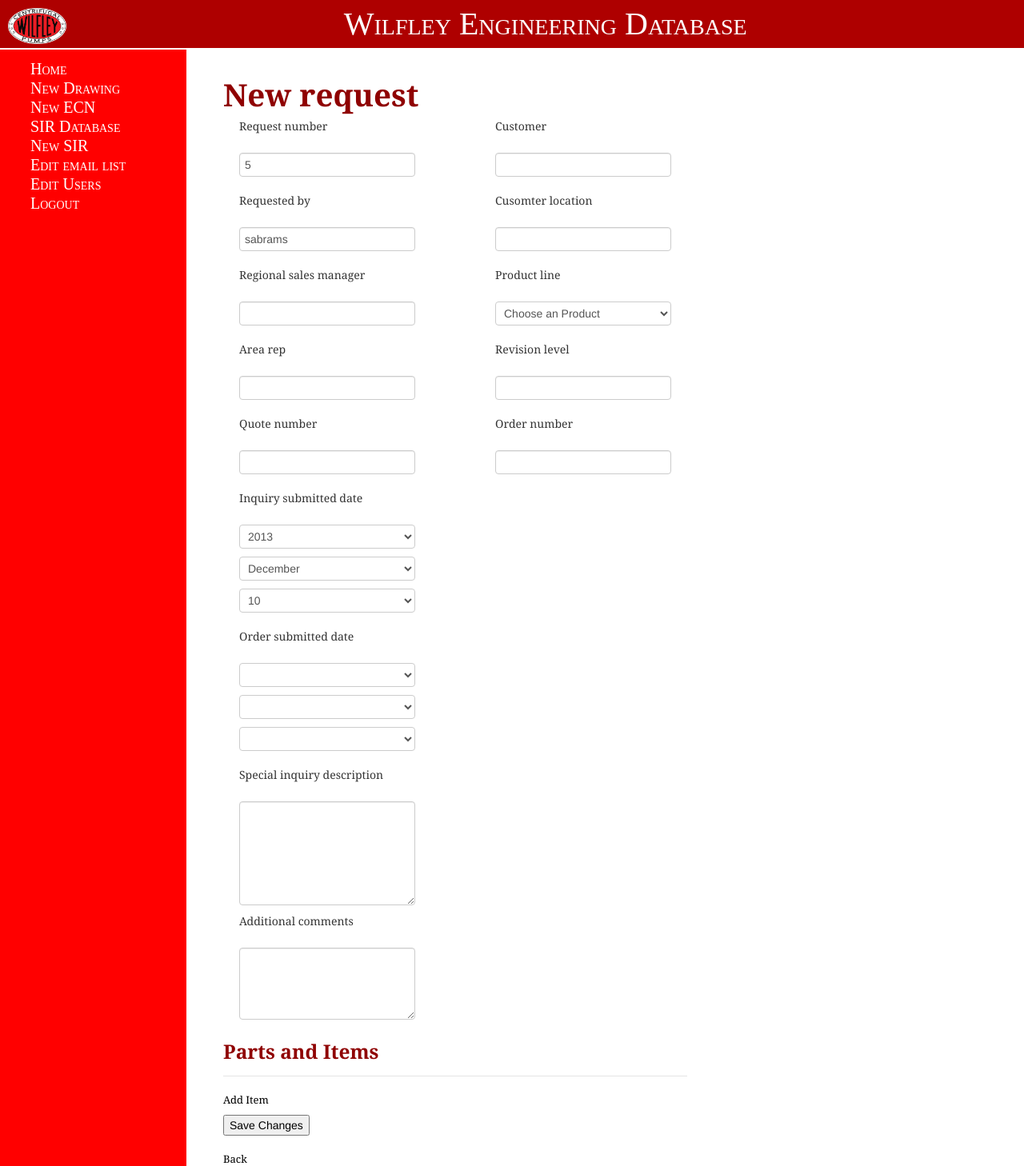
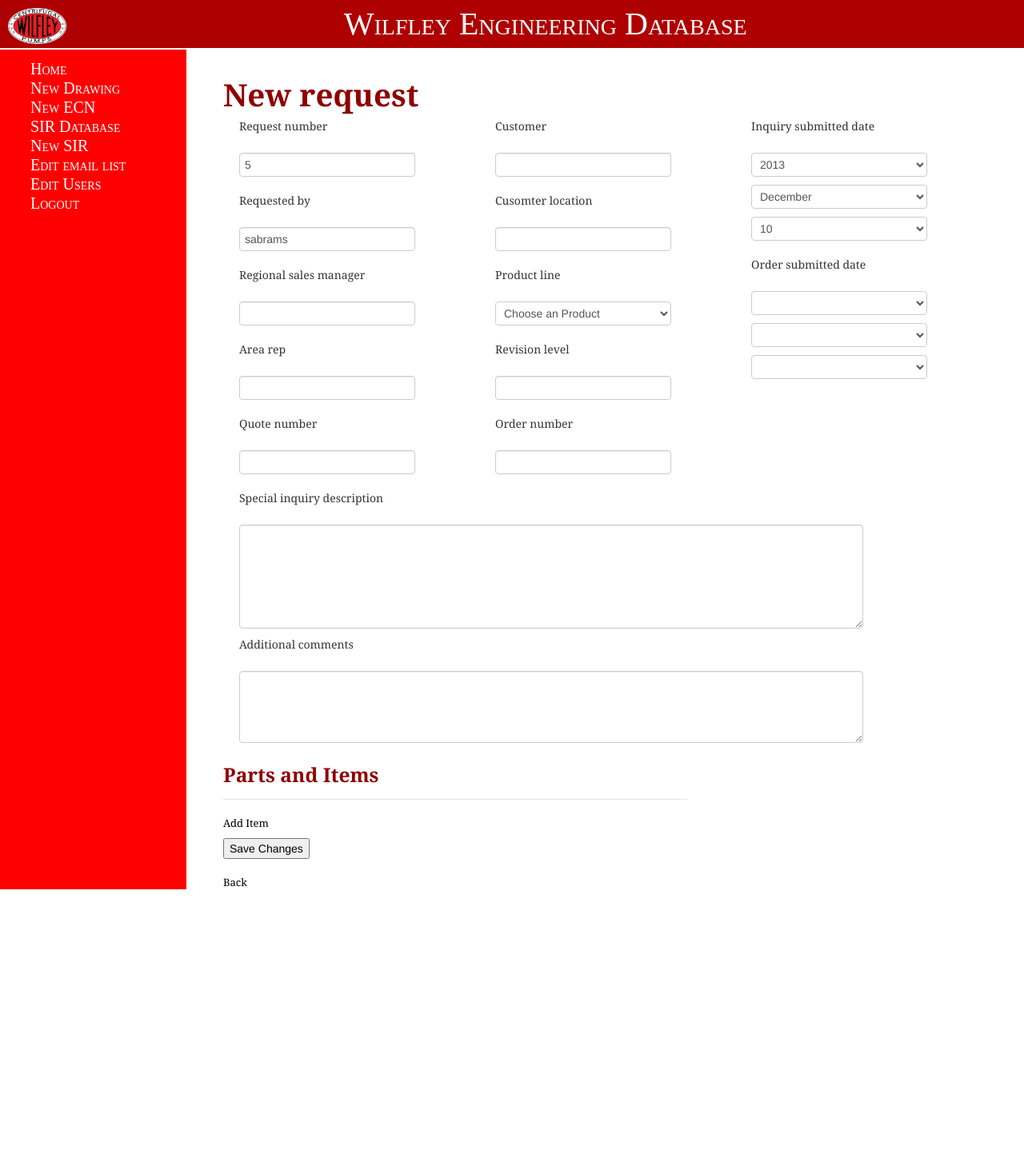
Before and after one commit to sabrams86/engdb, a Rails app: page /requests/new in a window 1280 px wide. Shown: the whole page at 80% size. After the commit the page ends 1112 px from the top, so only its background shows below. Run offline with Rails 7, Linux system fonts and the light colour scheme; a user stored in the database is signed in; data comes from the database, SQL or seed files in the repository; both versions use the stored data as it was after the commit; style sheets or scripts are compiled from the project's sources; some libraries are stand-ins or nearby versions.

Commit message:
Minor changes to layouts

```diff
--- a/app/mailers/request_mailer.rb
+++ b/app/mailers/request_mailer.rb
@@ -147,7 +147,7 @@
   def notify_sales(request, message)
     @request = request
     @message = message
-    @email = User.where(name: @request.requester)
+    @email = User.where(name: @request.requester).where(name: @request.regional_sales_mgr).all
     to = []
     @email.each do |e|
       to.push e.email
--- a/app/views/layouts/application.html.erb
+++ b/app/views/layouts/application.html.erb
@@ -33,7 +33,7 @@
         <li><%= link_to 'Logout', logout_path %></li>
       </ul>
     </div>
-    <div id="main" class="span12">
+    <div id="main" class="span14">
       <%= yield %>
     </div>
   </div>
--- a/app/views/requests/_form.html.erb
+++ b/app/views/requests/_form.html.erb
@@ -68,13 +68,13 @@
 	  <div class="clear">
 		  <div class="span10">
 		    <%= f.label :special_inquiry_description %><br />
-		    <%= f.text_area :description, rows: 6 %>
+		    <%= f.text_area :description, rows: 6, class: "span10" %>
 		  </div>
 	  </div>
 	  <div class="clear">
 		  <div class="span10">
 		    <%= f.label :additional_comments %><br />
-		    <%= f.text_area :comments, rows: 4, :text_area_html => { :class => 'span10'}%>
+		    <%= f.text_area :comments, rows: 4, class: "span10" %>
 		  </div>
 	  </div>
 
```
Also changed, not shown: db/development.sqlite3.
